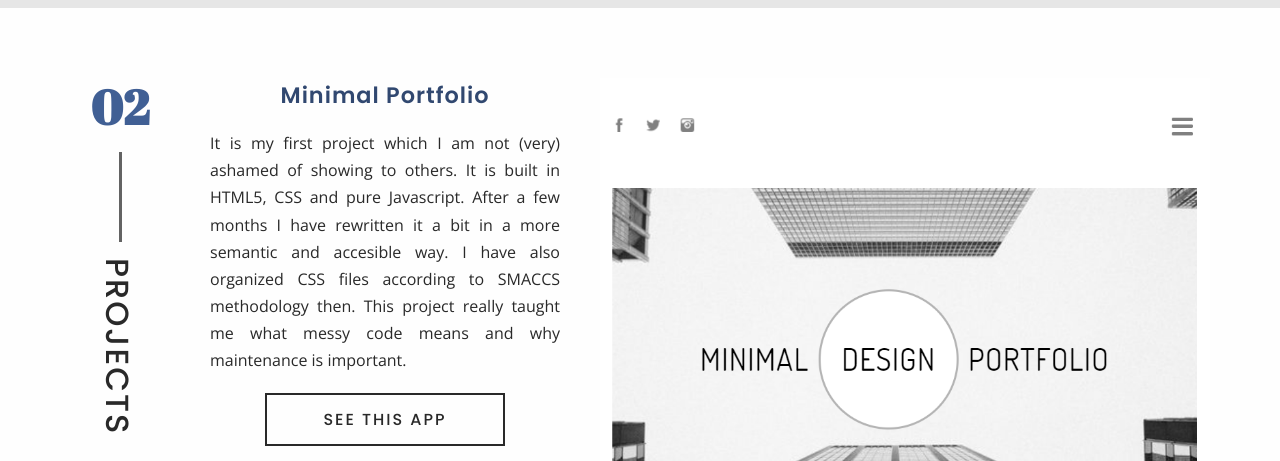
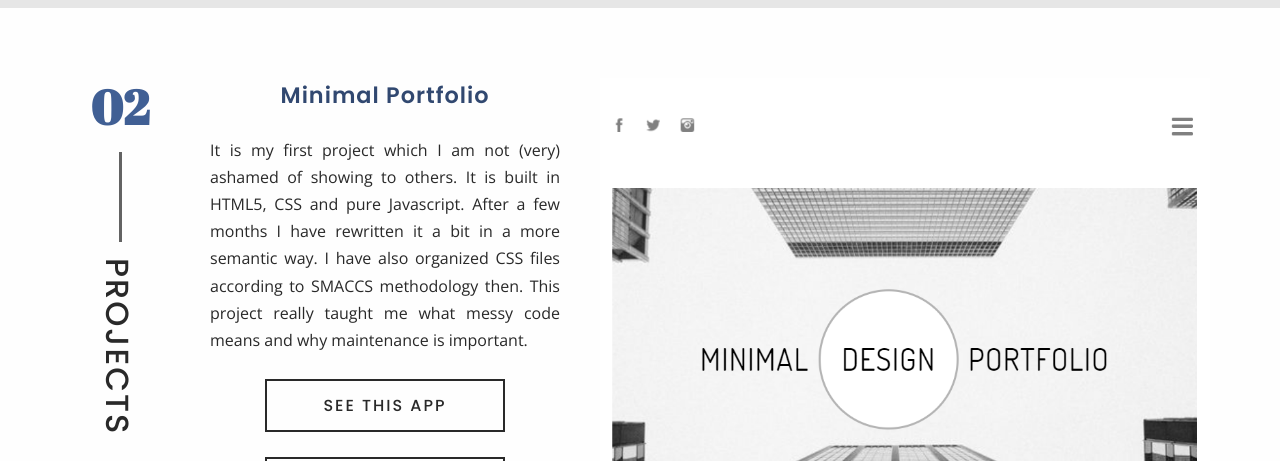
Before and after one commit to OlaJurrek/personal-portfolio, a website: page dist/index.html in a window 1280 px wide. Shown: the part 1320-1781 px from the top of the page. Drawn offline with nearby package versions, Linux system fonts and the light colour scheme; some packages are replaced by stand-ins of ours; a script that the page names is missing.

Commit message:
update minimal description

```diff
--- a/dist/index.html
+++ b/dist/index.html
@@ -123,10 +123,10 @@
             <p>
               It is my first project which I am not (very) ashamed of showing to
               others. It is built in HTML5, CSS and pure Javascript. After a few
-              months I have rewritten it a bit in a more semantic and accesible
-              way. I have also organized CSS files according to SMACCS
-              methodology then. This project really taught me what messy code
-              means and why maintenance is important.
+              months I have rewritten it a bit in a more semantic way. I have
+              also organized CSS files according to SMACCS methodology then.
+              This project really taught me what messy code means and why
+              maintenance is important.
             </p>
             <a
               target="_blank"
```
